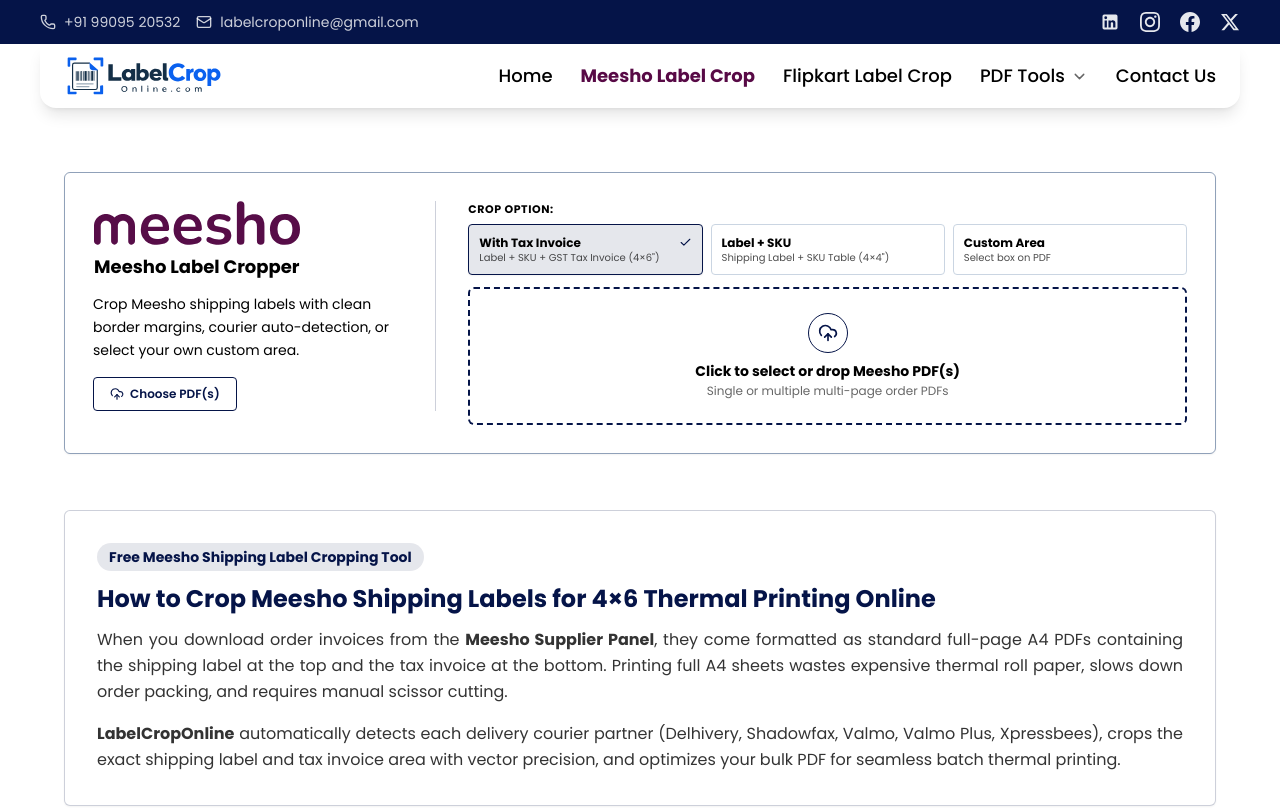
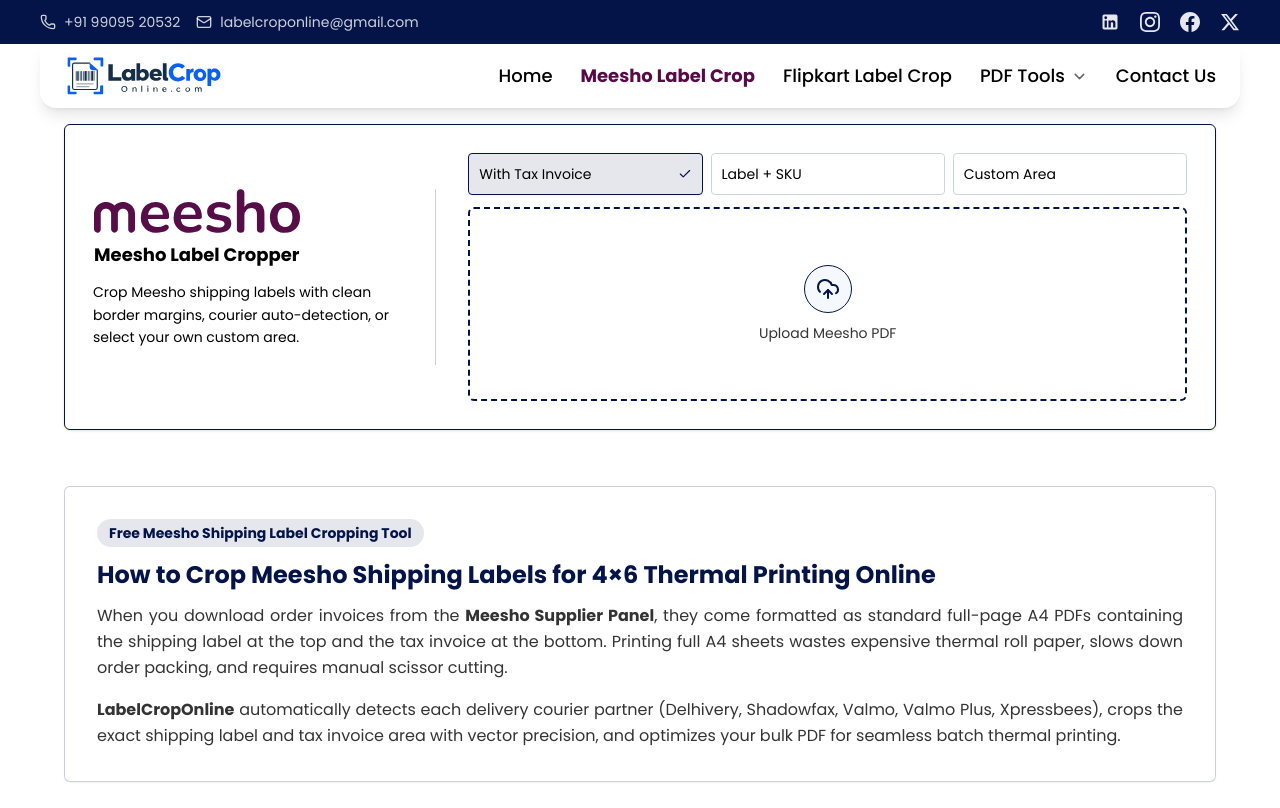
Before and after one commit to Utsavvasani/labelcroponline, a Next.js app: page /meesho-label-crop in a window 1280 px wide. Shown: the top 808 px of the page. Built offline with nearby package versions, Linux system fonts and the light colour scheme.

Commit message:
feat: add Flipkart and Meesho label crop pages

```diff
--- a/src/app/flipkart-label-crop/page.tsx
+++ b/src/app/flipkart-label-crop/page.tsx
@@ -413,12 +413,12 @@ export default function FlipkartLabelCropPage() {
         {/* ── Main Workspace Card ── */}
         <div className="border border-[#051448] rounded-md bg-white shadow-sm overflow-hidden">
           {!file ? (
-            /* ── Initial Upload View: 2-Column Clean Card ── */
-            <div className="p-4 sm:p-7">
-              <div className="grid md:grid-cols-12 gap-5 sm:gap-8 items-start">
+            /* ── Initial Upload View: Clean 2-Column Card with Large Drop Zone ── */
+            <div className="p-5 sm:p-7">
+              <div className="grid md:grid-cols-12 gap-5 sm:gap-8 items-center">
                 {/* Left Column: Logo & Description */}
-                <div className="md:col-span-4 flex flex-col items-center md:items-start text-center md:text-left border-b md:border-b-0 md:border-r border-[#051448]/20 pb-4 md:pb-0 md:pr-6">
-                  <div className="flex items-center md:flex-col gap-3 md:gap-0 mb-2 md:mb-3">
+                <div className="md:col-span-4 flex flex-col items-center md:items-start text-center md:text-left border-b md:border-b-0 md:border-r border-[#051448]/20 pb-3 md:pb-0 md:pr-6">
+                  <div className="flex items-center md:flex-col gap-3 md:gap-0 mb-0 md:mb-3">
                     <Image
                       src="/flipkart_logo.svg"
                       alt="Flipkart Logo"
@@ -432,91 +432,67 @@ export default function FlipkartLabelCropPage() {
                     </h1>
                   </div>
 
-                  <p className="text-black text-sm leading-relaxed mb-4">
+                  <p className="hidden md:block text-black text-sm leading-relaxed mb-4">
                     Crop Flipkart shipping labels automatically or select your own custom crop area interactively.
                   </p>
-
-                  <button
-                    type="button"
-                    onClick={() => fileInputRef.current?.click()}
-                    className="w-full sm:w-auto inline-flex items-center justify-center gap-1.5 text-xs font-semibold text-[#051448] border border-[#051448] px-4 py-2 rounded hover:bg-blue-50 transition-colors cursor-pointer"
-                  >
-                    <UploadCloud size={14} />
-                    <span>Choose PDF(s)</span>
-                  </button>
                 </div>
 
-                {/* Right Column: Crop Option Tabs & Drop Zone */}
+                {/* Right Column: Crop Option Tabs & Big Drop Zone */}
                 <div className="md:col-span-8 flex flex-col justify-center">
                   <div className="mb-3">
-                    <span className="text-[11px] font-bold text-black uppercase tracking-wider block mb-1.5">
-                      Crop Option:
-                    </span>
+
                     <div className="grid grid-cols-2 gap-2">
                       <button
                         type="button"
                         onClick={() => handleModeChange("auto")}
-                        className={`p-2.5 rounded border text-left transition-all cursor-pointer ${
+                        className={`p-2.5 rounded border text-left transition-all cursor-pointer flex items-center justify-between ${
                           cropMode === "auto"
                             ? "border-[#051448] bg-[#051448]/10 shadow-xs"
                             : "border-slate-300 bg-white hover:border-[#051448]/50"
                         }`}
                       >
-                        <div className="flex items-center justify-between mb-0.5">
-                          <span className="font-bold text-xs text-black leading-tight">
+                        <span className="text-xs sm:text-sm text-black">
                           Standard Auto Crop
                         </span>
                         {cropMode === "auto" && (
-                            <Check size={13} className="text-[#051448] shrink-0" />
+                          <Check size={14} className="text-[#051448] shrink-0" />
                         )}
-                        </div>
-                        <p className="text-[10px] text-black/70 leading-tight">
-                          Standard Flipkart Label Crop
-                        </p>
                       </button>
 
                       <button
                         type="button"
                         onClick={() => handleModeChange("custom")}
-                        className={`p-2.5 rounded border text-left transition-all cursor-pointer ${
+                        className={`p-2.5 rounded border text-left transition-all cursor-pointer flex items-center justify-between ${
                           cropMode === "custom"
                             ? "border-[#051448] bg-[#051448]/10 shadow-xs"
                             : "border-slate-300 bg-white hover:border-[#051448]/50"
                         }`}
                       >
-                        <div className="flex items-center justify-between mb-0.5">
-                          <span className="font-bold text-xs text-black leading-tight">
+                        <span className="text-xs sm:text-sm text-black">
                           Custom Area
                         </span>
                         {cropMode === "custom" && (
-                            <Check size={13} className="text-[#051448] shrink-0" />
+                          <Check size={14} className="text-[#051448] shrink-0" />
                         )}
-                        </div>
-                        <p className="text-[10px] text-black/70 leading-tight">
-                          Select box on PDF
-                        </p>
                       </button>
                     </div>
                   </div>
 
-                  {/* Drop / Select Zone */}
+                  {/* Big, Attractive Drop Zone */}
                   <div
                     onDragOver={handleDragOver}
                     onDragLeave={handleDragLeave}
                     onDrop={handleDrop}
                     onClick={() => fileInputRef.current?.click()}
-                    className={`border-2 border-dashed rounded-md p-6 text-center cursor-pointer transition-colors bg-white hover:bg-blue-50/40 ${
-                      isDragging ? "bg-blue-50/80 border-dashed" : "border-[#051448]"
+                    className={`border-2 border-dashed rounded-md py-10 sm:py-14 px-6 text-center cursor-pointer transition-all duration-150 bg-white hover:bg-blue-50/50 group ${
+                      isDragging ? "bg-blue-50/90 border-[#051448]" : "border-[#051448]"
                     }`}
                   >
-                    <div className="w-10 h-10 mx-auto rounded-full border border-[#051448] flex items-center justify-center text-[#051448] mb-2">
-                      <UploadCloud size={20} />
+                    <div className="w-12 h-12 mx-auto rounded-full border border-[#051448] bg-blue-50/60 flex items-center justify-center text-[#051448] mb-2.5 group-hover:scale-105 transition-transform">
+                      <UploadCloud size={24} className="stroke-[2]" />
                     </div>
-                    <p className="text-xs sm:text-sm font-bold text-black mb-0.5">
-                      Click to select or drop Flipkart PDF(s)
-                    </p>
-                    <p className="text-[10px] sm:text-xs text-black/60">
-                      Single or multiple multi-page order PDFs
+                    <p className="text-xs sm:text-sm text-black/80 font-normal">
+                      Upload Flipkart PDF
                     </p>
                   </div>
                 </div>
--- a/src/app/meesho-label-crop/page.tsx
+++ b/src/app/meesho-label-crop/page.tsx
@@ -384,8 +384,8 @@ export default function MeeshoLabelCropPage() {
 
   return (
     <>
-      {/* ── Main Content Form Container (Proper spacing below fixed navigation bar) ── */}
-      <div className="max-w-[1200px] mx-auto px-3 sm:px-6 pt-[96px] sm:pt-32 pb-6 sm:pb-10">
+      {/* ── Main Content Form Container ── */}
+      <div className="max-w-[1200px] mx-auto px-3 sm:px-6 pt-[76px] sm:pt-20 pb-6 sm:pb-10">
         {/* Hidden File Input */}
         <input
           ref={fileInputRef}
@@ -423,15 +423,15 @@ export default function MeeshoLabelCropPage() {
           </div>
         )}
 
-        {/* ── Main Workspace Container ── */}
-        <div className="border border-slate-400 rounded-md bg-white shadow-xs overflow-hidden">
+        {/* ── Main Workspace Card ── */}
+        <div className="border border-[#051448] rounded-md bg-white shadow-sm overflow-hidden">
           {!file ? (
-            /* ── Initial Upload View: Clean 2-column layout matching Contact Us ── */
-            <div className="p-4 sm:p-7">
-              <div className="grid md:grid-cols-12 gap-5 sm:gap-8 items-start">
+            /* ── Initial Upload View: Clean 2-Column Card with Large Drop Zone ── */
+            <div className="p-5 sm:p-7">
+              <div className="grid md:grid-cols-12 gap-5 sm:gap-8 items-center">
                 {/* Left Column: Logo & Description */}
-                <div className="md:col-span-4 flex flex-col items-center md:items-start text-center md:text-left border-b md:border-b-0 md:border-r border-[#051448]/20 pb-4 md:pb-0 md:pr-6">
-                  <div className="flex items-center md:flex-col gap-3 md:gap-0 mb-2 md:mb-3">
+                <div className="md:col-span-4 flex flex-col items-center md:items-start text-center md:text-left border-b md:border-b-0 md:border-r border-[#051448]/20 pb-3 md:pb-0 md:pr-6">
+                  <div className="flex items-center md:flex-col gap-3 md:gap-0 mb-0 md:mb-3">
                     <Image
                       src="/meesho_logo.svg"
                       alt="Meesho Logo"
@@ -445,113 +445,84 @@ export default function MeeshoLabelCropPage() {
                     </h1>
                   </div>
 
-                  <p className="text-black text-sm leading-relaxed mb-4">
+                  <p className="hidden md:block text-black text-sm leading-relaxed mb-4">
                     Crop Meesho shipping labels with clean border margins, courier auto-detection, or select your own custom area.
                   </p>
-
-                  <button
-                    type="button"
-                    onClick={() => fileInputRef.current?.click()}
-                    className="w-full sm:w-auto inline-flex items-center justify-center gap-1.5 text-xs font-semibold text-[#051448] border border-[#051448] px-4 py-2 rounded hover:bg-blue-50 transition-colors cursor-pointer"
-                  >
-                    <UploadCloud size={14} />
-                    <span>Choose PDF(s)</span>
-                  </button>
                 </div>
 
-                {/* Right Column: Crop Option Tabs & Drop Zone */}
+                {/* Right Column: Crop Option Tabs & Big Drop Zone */}
                 <div className="md:col-span-8 flex flex-col justify-center">
                   <div className="mb-3">
-                    <span className="text-[11px] font-bold text-black uppercase tracking-wider block mb-1.5">
-                      Crop Option:
-                    </span>
+
                     <div className="grid grid-cols-3 gap-2">
                       <button
                         type="button"
                         onClick={() => handleModeChange("invoice")}
-                        className={`p-2.5 rounded border text-left transition-all cursor-pointer ${
+                        className={`p-2.5 rounded border text-left transition-all cursor-pointer flex items-center justify-between ${
                           cropMode === "invoice"
                             ? "border-[#051448] bg-[#051448]/10 shadow-xs"
                             : "border-slate-300 bg-white hover:border-[#051448]/50"
                         }`}
                       >
-                        <div className="flex items-center justify-between mb-0.5">
-                          <span className="font-bold text-xs text-black leading-tight">
+                        <span className="text-xs sm:text-sm text-black">
                           With Tax Invoice
                         </span>
                         {cropMode === "invoice" && (
-                            <Check size={13} className="text-[#051448] shrink-0" />
+                          <Check size={14} className="text-[#051448] shrink-0" />
                         )}
-                        </div>
-                        <p className="text-[10px] text-black/70 leading-tight">
-                          Label + SKU + GST Tax Invoice (4×6&quot;)
-                        </p>
                       </button>
 
                       <button
                         type="button"
                         onClick={() => handleModeChange("label_sku")}
-                        className={`p-2.5 rounded border text-left transition-all cursor-pointer ${
+                        className={`p-2.5 rounded border text-left transition-all cursor-pointer flex items-center justify-between ${
                           cropMode === "label_sku"
                             ? "border-[#051448] bg-[#051448]/10 shadow-xs"
                             : "border-slate-300 bg-white hover:border-[#051448]/50"
                         }`}
                       >
-                        <div className="flex items-center justify-between mb-0.5">
-                          <span className="font-bold text-xs text-black leading-tight">
+                        <span className="text-xs sm:text-sm text-black">
                           Label + SKU
                         </span>
                         {cropMode === "label_sku" && (
-                            <Check size={13} className="text-[#051448] shrink-0" />
+                          <Check size={14} className="text-[#051448] shrink-0" />
                         )}
-                        </div>
-                        <p className="text-[10px] text-black/70 leading-tight">
-                          Shipping Label + SKU Table (4×4&quot;)
-                        </p>
                       </button>
 
                       <button
                         type="button"
                         onClick={() => handleModeChange("custom")}
-                        className={`p-2.5 rounded border text-left transition-all cursor-pointer ${
+                        className={`p-2.5 rounded border text-left transition-all cursor-pointer flex items-center justify-between ${
                           cropMode === "custom"
                             ? "border-[#051448] bg-[#051448]/10 shadow-xs"
                             : "border-slate-300 bg-white hover:border-[#051448]/50"
                         }`}
                       >
-                        <div className="flex items-center justify-between mb-0.5">
-                          <span className="font-bold text-xs text-black leading-tight">
+                        <span className="text-xs sm:text-sm text-black">
                           Custom Area
                         </span>
                         {cropMode === "custom" && (
-                            <Check size={13} className="text-[#051448] shrink-0" />
+                          <Check size={14} className="text-[#051448] shrink-0" />
                         )}
-                        </div>
-                        <p className="text-[10px] text-black/70 leading-tight">
-                          {customCropBox ? "Custom Area Active" : "Select box on PDF"}
-                        </p>
                       </button>
                     </div>
                   </div>
 
-                  {/* Drop / Select Zone */}
+                  {/* Big, Attractive Drop Zone */}
                   <div
                     onDragOver={handleDragOver}
                     onDragLeave={handleDragLeave}
                     onDrop={handleDrop}
                     onClick={() => fileInputRef.current?.click()}
-                    className={`border-2 border-dashed rounded-md p-6 text-center cursor-pointer transition-colors bg-white hover:bg-blue-50/40 ${
-                      isDragging ? "bg-blue-50/80 border-dashed" : "border-[#051448]"
+                    className={`border-2 border-dashed rounded-md py-10 sm:py-14 px-6 text-center cursor-pointer transition-all duration-150 bg-white hover:bg-blue-50/50 group ${
+                      isDragging ? "bg-blue-50/90 border-[#051448]" : "border-[#051448]"
                     }`}
                   >
-                    <div className="w-10 h-10 mx-auto rounded-full border border-[#051448] flex items-center justify-center text-[#051448] mb-2">
-                      <UploadCloud size={20} />
+                    <div className="w-12 h-12 mx-auto rounded-full border border-[#051448] bg-blue-50/60 flex items-center justify-center text-[#051448] mb-2.5 group-hover:scale-105 transition-transform">
+                      <UploadCloud size={24} className="stroke-[2]" />
                     </div>
-                    <p className="text-xs sm:text-sm font-bold text-black mb-0.5">
-                      Click to select or drop Meesho PDF(s)
-                    </p>
-                    <p className="text-[10px] sm:text-xs text-black/60">
-                      Single or multiple multi-page order PDFs
+                    <p className="text-xs sm:text-sm text-black/80 font-normal">
+                      Upload Meesho PDF
                     </p>
                   </div>
                 </div>
```
Lines whose indentation alone changed are shown as unchanged.
